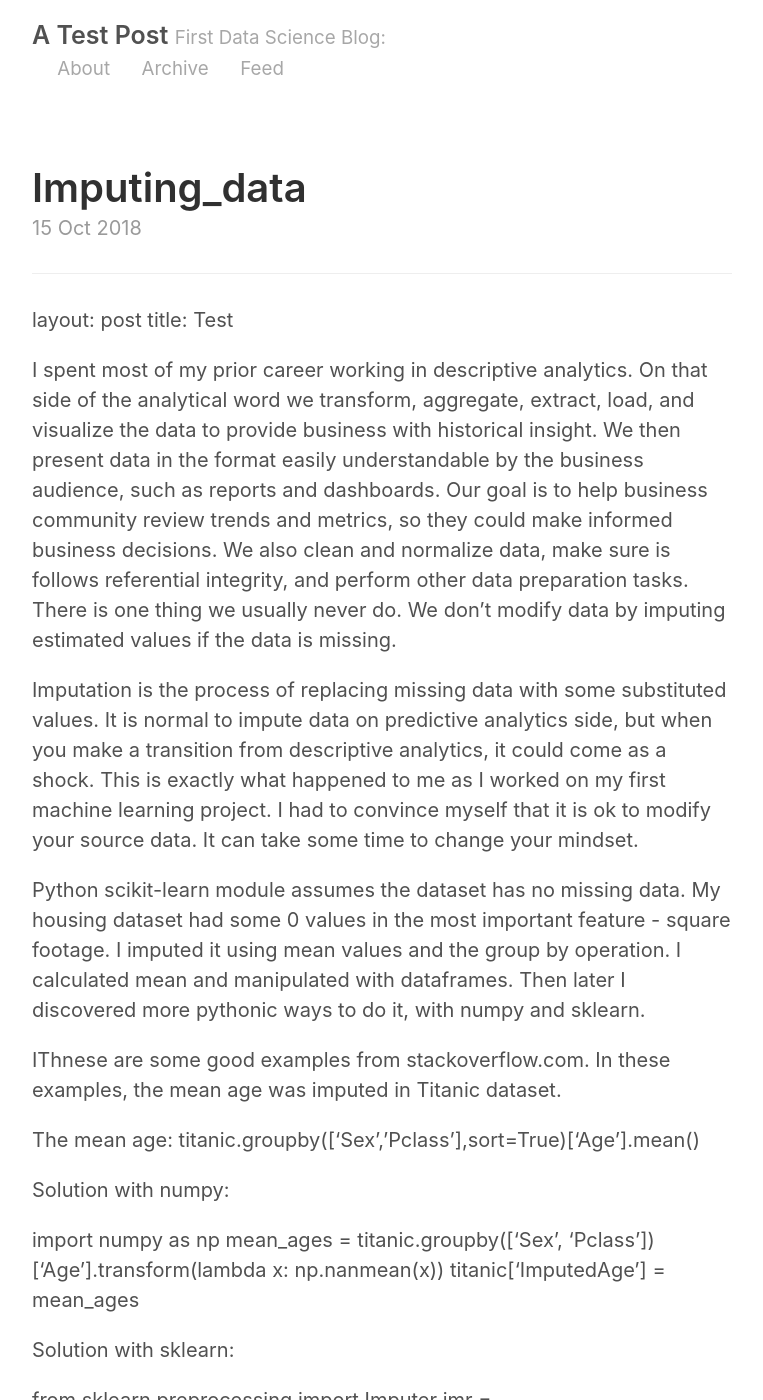
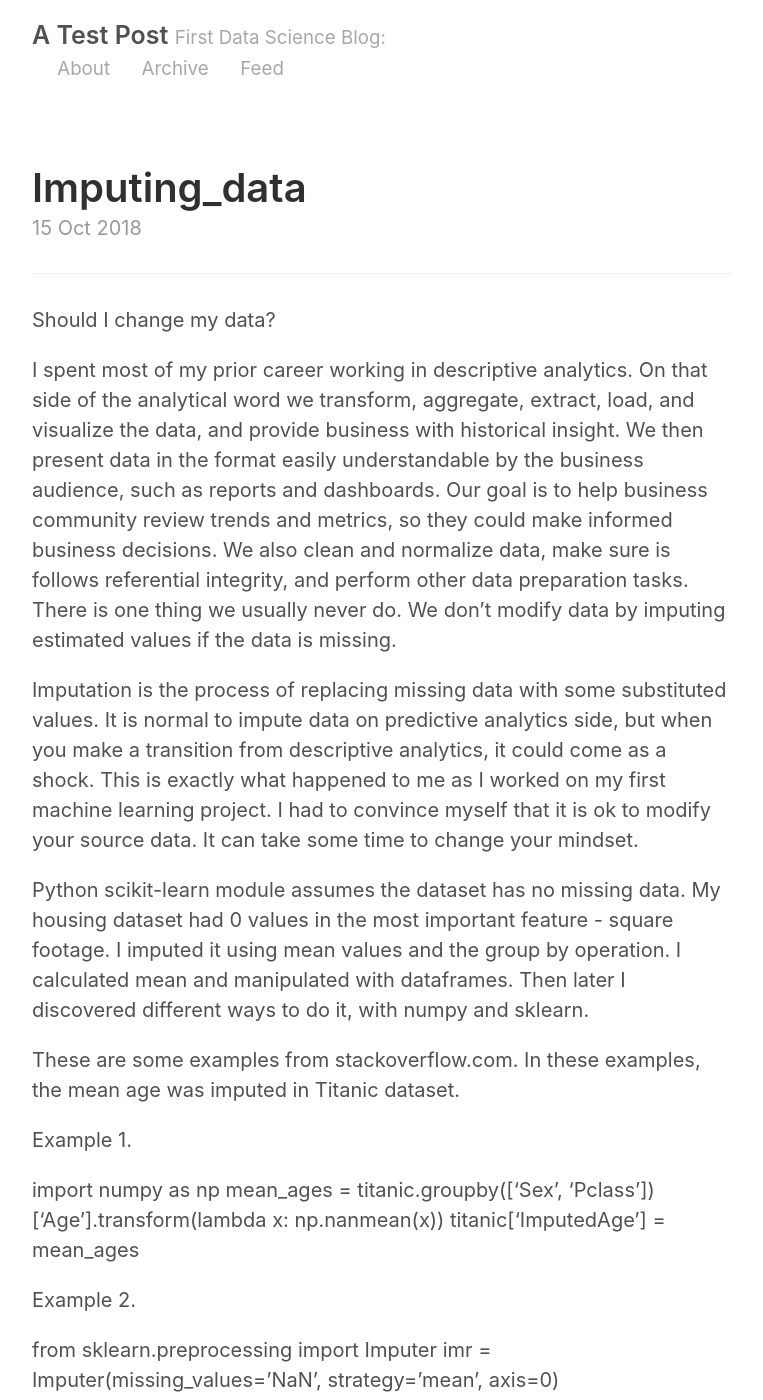
Before and after one commit to svikhter/svikhter.github.io, a Jekyll site: the page built from _posts/2018-10-15-imputing_data.md, in a window 1280 px wide and 1400 px high. Shown: the whole window, without its empty margins (258-1021 px from the left). Built offline with Jekyll 4.4.1, drawn with Linux system fonts in a browser that asks for light colours; our own code applies the rules of GitHub Pages for plain Markdown files; some of the changed text lies outside the part shown.

Commit message:
modified blog content

```diff
--- a/_posts/2018-10-15-imputing_data.md
+++ b/_posts/2018-10-15-imputing_data.md
@@ -1,30 +1,25 @@
 ---
-layout: post
-title: Test
+Should I change my data?
 
-I spent most of my prior career working in descriptive analytics. On that side of the analytical word we transform, aggregate, extract, load, and visualize the data to provide business with historical insight. We then present data in the format easily understandable by the business audience, such as reports and dashboards. Our goal is to help business community review trends and metrics, so they could make informed business decisions. We also clean and normalize data, make sure is follows referential integrity, and perform other data preparation tasks.  There is one thing we usually never do. We don’t modify data by imputing estimated values if the data is missing.
+I spent most of my prior career working in descriptive analytics. On that side of the analytical word we transform, aggregate, extract, load, and visualize the data, and provide business with historical insight. We then present data in the format easily understandable by the business audience, such as reports and dashboards. Our goal is to help business community review trends and metrics, so they could make informed business decisions. We also clean and normalize data, make sure is follows referential integrity, and perform other data preparation tasks.  There is one thing we usually never do. We don’t modify data by imputing estimated values if the data is missing.
 
 Imputation is the process of replacing missing data with some substituted values.  It is normal to impute data on predictive analytics side, but when you make a transition from descriptive analytics, it could come as a shock. This is exactly what happened to me as I worked on my first machine learning project. I had to convince myself that it is ok to modify your source data. It can take some time to change your mindset.
 
-Python scikit-learn module assumes the dataset has no missing data. My housing dataset had some 0 values in the most important feature - square footage.  I imputed it using mean values and the group by operation. I calculated mean and manipulated with dataframes. Then later I discovered more pythonic ways to do it, with numpy and sklearn.
+Python scikit-learn module assumes the dataset has no missing data. My housing dataset had 0 values in the most important feature - square footage.  I imputed it using mean values and the group by operation. I calculated mean and manipulated with dataframes. Then later I discovered different ways to do it, with numpy and sklearn.
 
-IThnese are some good examples from stackoverflow.com. In these examples, the mean age was imputed in Titanic dataset.
+These are some examples from stackoverflow.com. In these examples, the mean age was imputed in Titanic dataset.
 
-The mean age:
-titanic.groupby(['Sex','Pclass'],sort=True)['Age'].mean()
+Example 1.
 
-Solution with numpy:
+  import numpy as np
+  mean_ages = titanic.groupby(['Sex', 'Pclass'])['Age'].transform(lambda x: np.nanmean(x))
+  titanic['ImputedAge'] = mean_ages
 
-import numpy as np
-mean_ages = titanic.groupby(['Sex', 'Pclass'])['Age'].transform(lambda x: np.nanmean(x))
-titanic['ImputedAge'] = mean_ages
+Example 2.
 
-Solution with sklearn:
-
-from sklearn.preprocessing import Imputer
-imr = Imputer(missing_values='NaN', strategy='mean', axis=0)
-train_df[['Age','Fare']] = imr.fit_transform(train_df[['Age','Fare']])
+  from sklearn.preprocessing import Imputer
+  imr = Imputer(missing_values='NaN', strategy='mean', axis=0)
+  train_df[['Age','Fare']] = imr.fit_transform(train_df[['Age','Fare']])
 
 
-As a general rule, we should impute as little as possible, and where it makes sense.
-At least with this rule I tend to agree.
+There is a general rule that we should impute as little as possible. At least here I completely agree.
```
